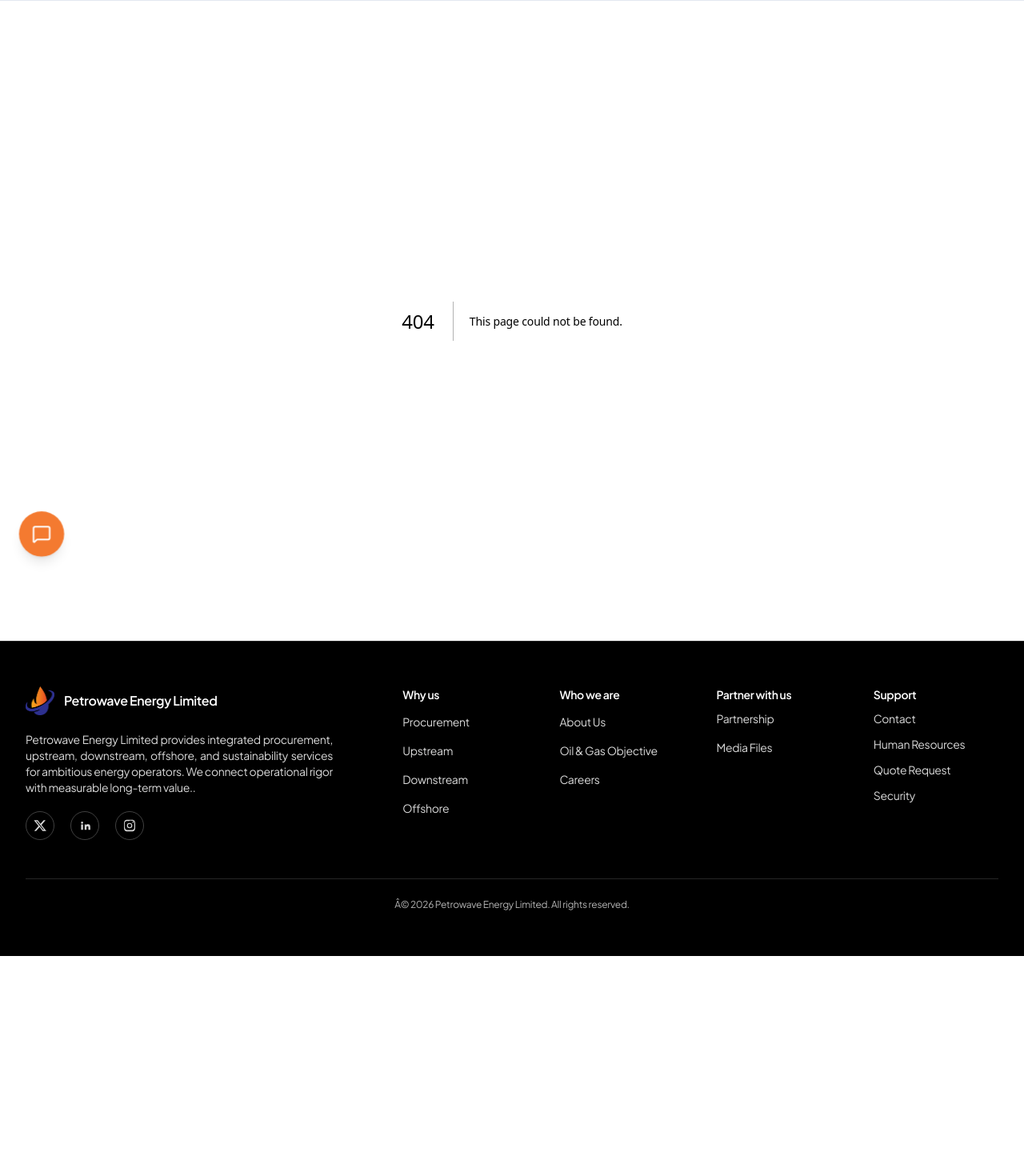
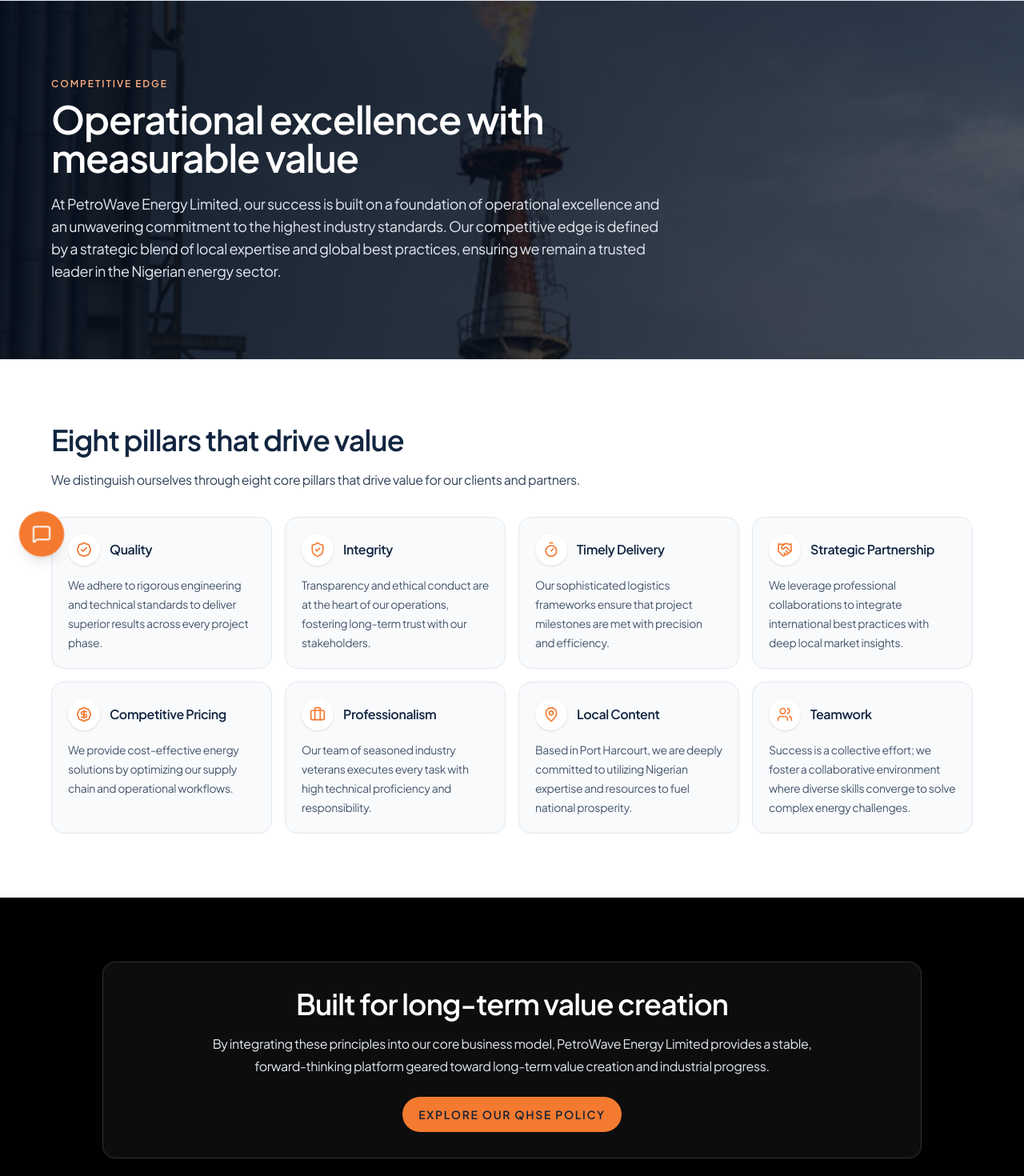
Before and after one commit to Craigmindset/petrowave, a Next.js app: page /why-us/competitive-edge in a window 1280 px wide. Before the commit this address had no page. Shown: the part 80-1550 px from the top of the page at 80% size. Before the commit the page ends 1275 px from the top, so only its background shows below. Built offline with nearby package versions, Linux system fonts and the light colour scheme.

Commit message:
updated code

```diff
--- a/src/app/sustainability/environment/page.tsx
+++ b/src/app/sustainability/environment/page.tsx
@@ -1,3 +1,4 @@
+import { BadgeCheck, MapPin, RefreshCw, ShieldCheck } from "lucide-react";
 export const metadata = {
   title: "Environmental Stewardship | PetroWave Energy Limited",
   description:
@@ -9,28 +10,26 @@
     title: "Carbon Reduction Pathway",
     detail:
       "We deploy practical emissions controls across assets, including flare optimization, energy efficiency upgrades, and methane monitoring.",
+    Icon: BadgeCheck,
   },
   {
     title: "Water and Land Protection",
     detail:
       "Our operational plans prioritize responsible water use, spill prevention, and restoration-ready site management through project lifecycles.",
+    Icon: MapPin,
   },
   {
     title: "Biodiversity Safeguards",
     detail:
       "Risk mapping and habitat-sensitive planning help us minimize ecological impact around offshore and onshore operational corridors.",
+    Icon: RefreshCw,
   },
   {
     title: "Compliance with Accountability",
     detail:
       "We align with applicable regulatory requirements and continuously audit environmental controls to sustain measurable performance.",
+    Icon: ShieldCheck,
   },
-];
-
-const metrics = [
-  { label: "Operational Sites with Monitoring Coverage", value: "100%" },
-  { label: "Active Environmental Improvement Projects", value: "18" },
-  { label: "Target Emissions Intensity Reduction", value: "32%" },
 ];
 
 export default function EnvironmentPage() {
@@ -55,38 +54,25 @@
         </div>
       </section>
 
-      <section className="px-6 py-16 sm:px-10 lg:px-16">
-        <div className="mx-auto grid w-full max-w-6xl gap-5 sm:grid-cols-3">
-          {metrics.map((item) => (
-            <article
-              key={item.label}
-              className="rounded-2xl border border-emerald-100 bg-white p-6 shadow-sm transition duration-300 sm:hover:-translate-y-1 sm:hover:border-emerald-200 sm:hover:shadow-md"
-            >
-              <p className="text-3xl font-semibold tracking-tight text-[#0b2c2b]">
-                {item.value}
-              </p>
-              <p className="mt-2 text-sm leading-6 text-slate-600">
-                {item.label}
-              </p>
-            </article>
-          ))}
-        </div>
-      </section>
-
       <section className="px-6 pb-20 sm:px-10 lg:px-16">
         <div className="mx-auto w-full max-w-6xl rounded-3xl border border-emerald-100 bg-white p-7 shadow-sm sm:p-9">
           <h2 className="text-2xl font-semibold tracking-tight text-[#0b2c2b] sm:text-3xl">
             Core Environmental Pillars
           </h2>
-          <div className="mt-7 grid gap-4 sm:grid-cols-2">
+          <div className="mt-7 grid auto-rows-fr gap-4 sm:grid-cols-2">
             {pillars.map((pillar) => (
               <article
                 key={pillar.title}
-                className="rounded-2xl border border-slate-200 bg-slate-50 p-5 transition duration-300 sm:hover:-translate-y-1 sm:hover:border-slate-300 sm:hover:shadow-md"
+                className="flex h-full flex-col rounded-2xl border border-slate-200 bg-slate-50 p-5 transition duration-300 sm:hover:-translate-y-1 sm:hover:border-[#f47a30] sm:hover:shadow-md"
               >
-                <h3 className="text-base font-semibold tracking-tight text-[#103836]">
-                  {pillar.title}
-                </h3>
+                <div className="flex items-center gap-3">
+                  <span className="flex h-10 w-10 items-center justify-center rounded-full bg-white text-[#f47a30] shadow-sm">
+                    <pillar.Icon className="h-5 w-5" />
+                  </span>
+                  <h3 className="text-base font-semibold tracking-tight text-[#103836]">
+                    {pillar.title}
+                  </h3>
+                </div>
                 <p className="mt-2 text-sm leading-7 text-slate-600">
                   {pillar.detail}
                 </p>
--- a/src/app/who-we-are/our-team/page.tsx
+++ b/src/app/who-we-are/our-team/page.tsx
@@ -1,4 +1,12 @@
 import Image from "next/image";
+import {
+  Award,
+  Crown,
+  Flame,
+  RefreshCw,
+  ShieldCheck,
+  Users,
+} from "lucide-react";
 import { AnimatedReveal } from "@/components/animated-reveal";
 import { buildMetadata } from "@/lib/metadata";
 
@@ -15,26 +23,32 @@
   {
     title: "Experienced Leadership",
     body: "Seasoned professionals with deep expertise across energy operations, engineering, and project delivery.",
+    Icon: Crown,
   },
   {
     title: "Operational Discipline",
     body: "Teams aligned to safety, quality, and compliance standards that protect people, assets, and outcomes.",
+    Icon: ShieldCheck,
   },
   {
     title: "Collaborative Execution",
     body: "Cross-functional specialists working together to solve complex challenges and deliver measurable value.",
+    Icon: Users,
   },
   {
     title: "Local Insight, Global Standards",
     body: "Local market understanding supported by global best practices and industry benchmarks.",
+    Icon: Award,
   },
   {
     title: "Continuous Improvement",
     body: "A learning culture that strengthens performance, resilience, and customer confidence.",
+    Icon: RefreshCw,
   },
   {
     title: "Client-Centered Focus",
     body: "Every engagement is built around reliability, transparency, and long-term partnership.",
+    Icon: Flame,
   },
 ];
 
@@ -114,13 +128,18 @@
 
           <div className="mt-10 h-px w-full bg-white/30" />
 
-          <div className="mt-10 grid gap-4 sm:grid-cols-2 lg:grid-cols-3">
+          <div className="mt-10 grid auto-rows-fr gap-4 sm:grid-cols-2 lg:grid-cols-3">
             {teamPillars.map((pillar, index) => (
               <AnimatedReveal key={pillar.title} delay={index * 0.06}>
-                <article className="rounded-2xl border border-white/10 bg-white/5 p-5 shadow-sm transition duration-300 sm:hover:-translate-y-1 sm:hover:border-white/25 sm:hover:bg-white/10 sm:hover:shadow-md">
-                  <h3 className="text-base font-semibold tracking-tight text-white">
-                    {pillar.title}
-                  </h3>
+                <article className="flex h-full flex-col rounded-2xl border border-white/10 bg-white/5 p-5 shadow-sm transition duration-300 sm:hover:-translate-y-1 sm:hover:border-[#f47a30] sm:hover:bg-white/10 sm:hover:shadow-md">
+                  <div className="flex items-center gap-3">
+                    <span className="flex h-10 w-10 items-center justify-center rounded-full bg-white/10 text-[#f47a30]">
+                      <pillar.Icon className="h-5 w-5" />
+                    </span>
+                    <h3 className="text-base font-semibold tracking-tight text-white">
+                      {pillar.title}
+                    </h3>
+                  </div>
                   <p className="mt-3 text-sm leading-6 tracking-tight text-slate-200">
                     {pillar.body}
                   </p>
--- /dev/null
+++ b/src/app/why-us/competitive-edge/page.tsx
@@ -0,0 +1,166 @@
+import Image from "next/image";
+import Link from "next/link";
+import {
+  BadgeCheck,
+  BadgeDollarSign,
+  Briefcase,
+  Handshake,
+  MapPin,
+  ShieldCheck,
+  Timer,
+  Users,
+} from "lucide-react";
+import { AnimatedReveal } from "@/components/animated-reveal";
+import { buildMetadata } from "@/lib/metadata";
+
+const pathname = "/why-us/competitive-edge";
+
+export const metadata = buildMetadata({
+  title: "Competitive Edge | PetrolLink",
+  description:
+    "Discover the eight pillars that define Petrowave Energy Limited's competitive edge in the Nigerian energy sector.",
+  pathname,
+});
+
+const pillars = [
+  {
+    title: "Quality",
+    body: "We adhere to rigorous engineering and technical standards to deliver superior results across every project phase.",
+    Icon: BadgeCheck,
+  },
+  {
+    title: "Integrity",
+    body: "Transparency and ethical conduct are at the heart of our operations, fostering long-term trust with our stakeholders.",
+    Icon: ShieldCheck,
+  },
+  {
+    title: "Timely Delivery",
+    body: "Our sophisticated logistics frameworks ensure that project milestones are met with precision and efficiency.",
+    Icon: Timer,
+  },
+  {
+    title: "Strategic Partnership",
+    body: "We leverage professional collaborations to integrate international best practices with deep local market insights.",
+    Icon: Handshake,
+  },
+  {
+    title: "Competitive Pricing",
+    body: "We provide cost-effective energy solutions by optimizing our supply chain and operational workflows.",
+    Icon: BadgeDollarSign,
+  },
+  {
+    title: "Professionalism",
+    body: "Our team of seasoned industry veterans executes every task with high technical proficiency and responsibility.",
+    Icon: Briefcase,
+  },
+  {
+    title: "Local Content",
+    body: "Based in Port Harcourt, we are deeply committed to utilizing Nigerian expertise and resources to fuel national prosperity.",
+    Icon: MapPin,
+  },
+  {
+    title: "Teamwork",
+    body: "Success is a collective effort; we foster a collaborative environment where diverse skills converge to solve complex energy challenges.",
+    Icon: Users,
+  },
+];
+
+export default function CompetitiveEdgePage() {
+  return (
+    <main>
+      <section className="relative isolate overflow-hidden border-b border-white/10 px-6 py-20 text-white sm:py-24">
+        <div className="absolute inset-0 -z-20">
+          <Image
+            src="/upstream-petrowave2.jpg"
+            alt="Energy professionals collaborating on site"
+            fill
+            className="object-cover"
+            priority
+          />
+        </div>
+        <div className="absolute inset-0 -z-10 bg-[linear-gradient(112deg,rgba(6,16,30,0.92),rgba(6,16,30,0.62))]" />
+
+        <div className="mx-auto w-full max-w-6xl">
+          <AnimatedReveal>
+            <article className="max-w-3xl">
+              <p className="text-xs font-semibold uppercase tracking-[0.16em] text-[#ffb082]">
+                Competitive Edge
+              </p>
+              <h1 className="mt-3 text-4xl font-semibold tracking-tight sm:text-5xl">
+                Operational excellence with measurable value
+              </h1>
+              <p className="mt-5 text-base leading-7 tracking-tight text-slate-200 sm:text-lg">
+                At PetroWave Energy Limited, our success is built on a
+                foundation of operational excellence and an unwavering
+                commitment to the highest industry standards. Our competitive
+                edge is defined by a strategic blend of local expertise and
+                global best practices, ensuring we remain a trusted leader in
+                the Nigerian energy sector.
+              </p>
+            </article>
+          </AnimatedReveal>
+        </div>
+      </section>
+
+      <section className="bg-white px-6 py-16 sm:py-20">
+        <div className="mx-auto w-full max-w-6xl">
+          <AnimatedReveal>
+            <article className="max-w-4xl">
+              <h2 className="text-3xl font-semibold tracking-tight text-[#132640] sm:text-4xl">
+                Eight pillars that drive value
+              </h2>
+              <p className="mt-4 text-sm leading-7 tracking-tight text-slate-700 sm:text-base">
+                We distinguish ourselves through eight core pillars that drive
+                value for our clients and partners.
+              </p>
+            </article>
+          </AnimatedReveal>
+
+          <div className="mt-8 grid gap-4 sm:grid-cols-2 lg:grid-cols-4">
+            {pillars.map((pillar, index) => (
+              <AnimatedReveal key={pillar.title} delay={index * 0.06}>
+                <article className="h-full rounded-2xl border border-slate-200 bg-slate-50 p-5 transition duration-300 sm:hover:-translate-y-1 sm:hover:border-slate-300 sm:hover:shadow-md">
+                  <div className="flex items-center gap-3">
+                    <span className="flex h-10 w-10 items-center justify-center rounded-full bg-white text-[#f47a30] shadow-sm">
+                      <pillar.Icon className="h-5 w-5" />
+                    </span>
+                    <h3 className="text-base font-semibold tracking-tight text-[#132640]">
+                      {pillar.title}
+                    </h3>
+                  </div>
+                  <p className="mt-3 text-sm leading-6 tracking-tight text-slate-600">
+                    {pillar.body}
+                  </p>
+                </article>
+              </AnimatedReveal>
+            ))}
+          </div>
+        </div>
+      </section>
+
+      <section className="bg-black px-6 py-16 sm:py-20">
+        <div className="mx-auto w-full max-w-5xl text-center">
+          <AnimatedReveal>
+            <article className="rounded-2xl border border-white/15 bg-white/5 p-8">
+              <h2 className="text-3xl font-semibold tracking-tight text-white sm:text-4xl">
+                Built for long-term value creation
+              </h2>
+              <p className="mx-auto mt-4 max-w-3xl text-sm leading-7 tracking-tight text-slate-200 sm:text-base">
+                By integrating these principles into our core business model,
+                PetroWave Energy Limited provides a stable, forward-thinking
+                platform geared toward long-term value creation and industrial
+                progress.
+              </p>
+              <Link
+                href="/why-us/qhse-policy"
+                className="mt-6 inline-flex items-center justify-center rounded-full bg-[#f47a30] px-5 py-3 text-xs font-semibold uppercase tracking-[0.12em] text-[#162235] transition hover:bg-[#ff8a3d] sm:text-sm"
+              >
+                Explore our QHSE Policy
+              </Link>
+            </article>
+          </AnimatedReveal>
+        </div>
+      </section>
+    </main>
+  );
+}
--- a/src/components/site-footer.tsx
+++ b/src/components/site-footer.tsx
@@ -13,7 +13,7 @@
 ];
 
 const whoWeAreLinks = [
-  { label: "About Us", href: "/about-us" },
+  { label: "About Us", href: "/who-we-are/about-us" },
   { label: "Oil & Gas Objective", href: "/who-we-are/oil-gas-objective" },
   { label: "Careers", href: "/careers" },
 ];
@@ -28,7 +28,7 @@
   //   label: "Corporate Governance",
   //   href: "/investors/our-corporate-governance",
   // },
-  { label: "Media Files", href: "/investors/media-files" },
+  // { label: "Media Files", href: "/investors/media-files" },
 ];
 
 const supportLinks = [
--- a/src/lib/site-data.ts
+++ b/src/lib/site-data.ts
@@ -90,7 +90,7 @@
       { label: "QHSE Policy", href: "/why-us/qhse-policy" },
       { label: "ESG Goals", href: "/sustainability/esg-goals" },
       { label: "Competitive Edge", href: "/why-us/competitive-edge" },
-      { label: "Social Investment", href: "/sustainability/social-investment" },
+      // { label: "Social Investment", href: "/sustainability/social-investment" },
     ],
   },
   {
```
